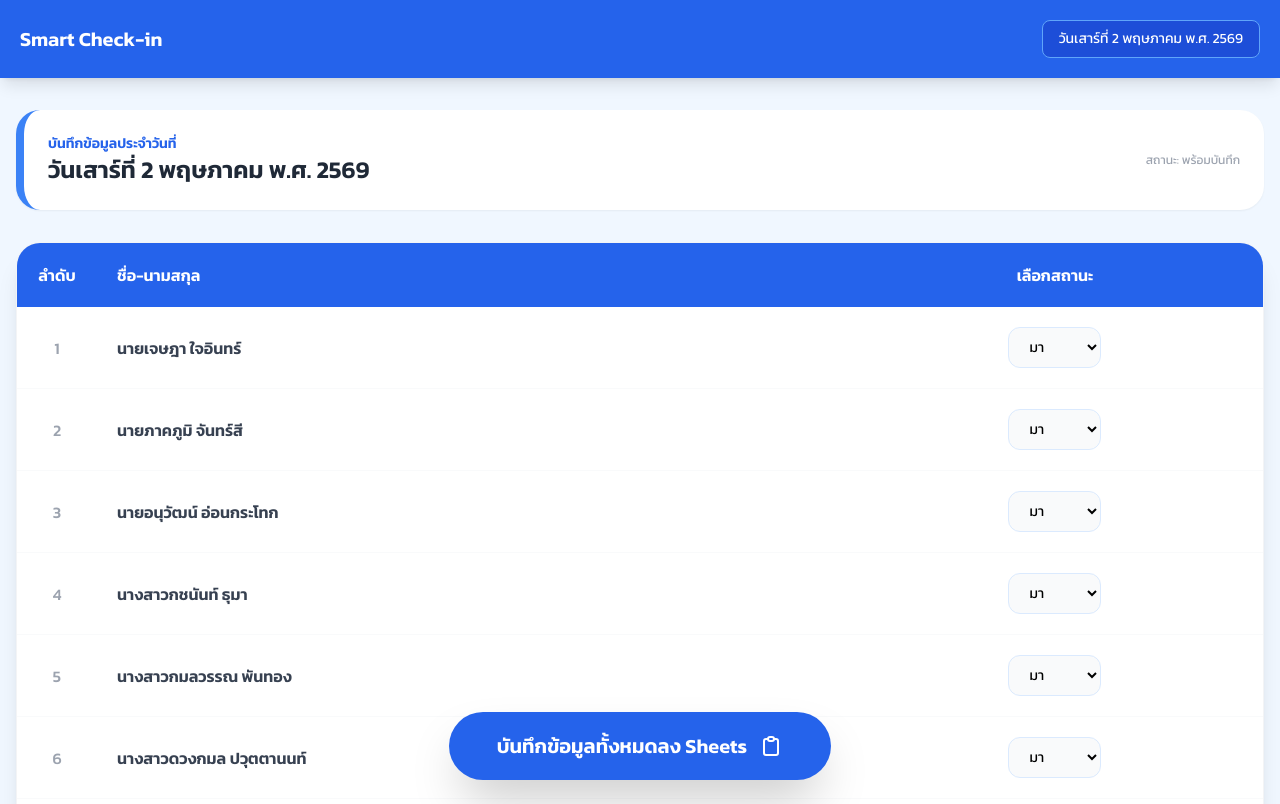
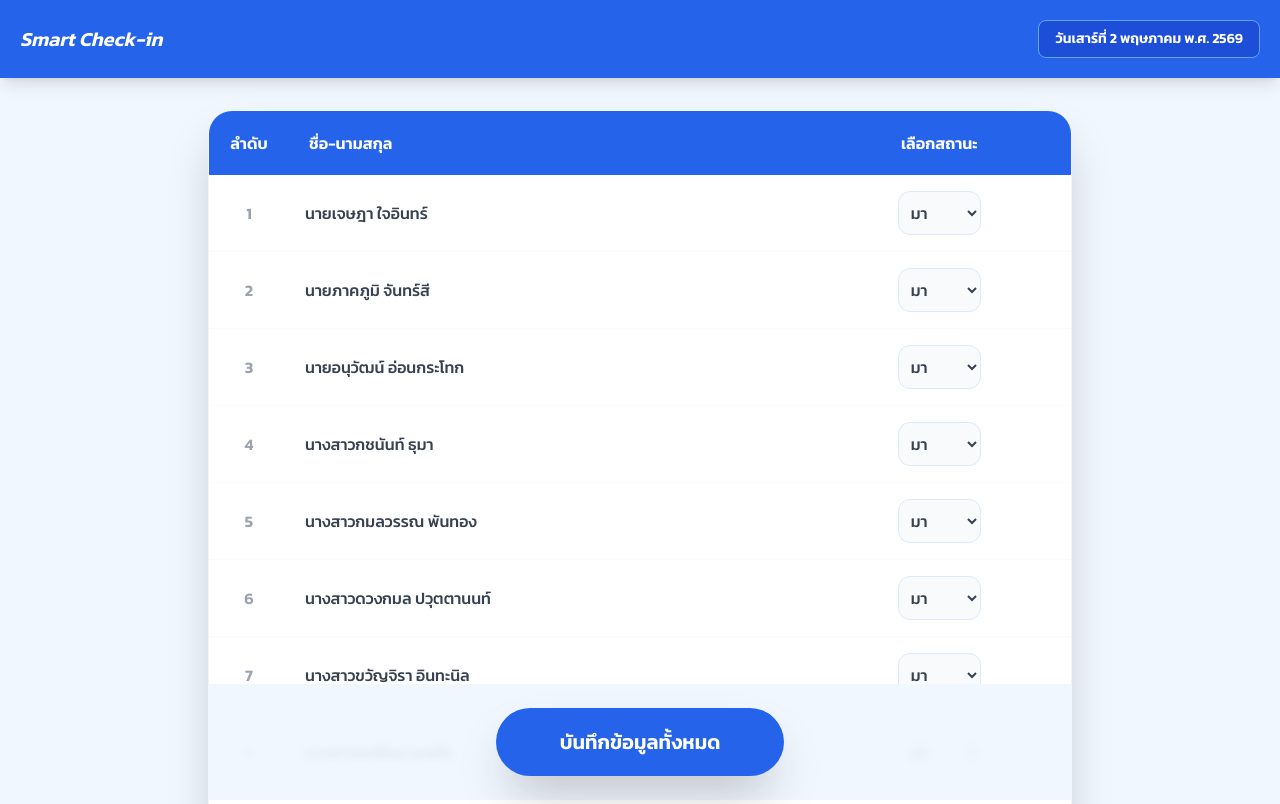
Before and after one commit to sukanyaainchan-creator/attendance-system, a plain HTML site: page index.html in a window 1280 px wide. Shown: the top 804 px of the page. Drawn offline with nearby package versions, Linux system fonts and the light colour scheme.

Commit message:
Update index.html

```diff
--- a/index.html
+++ b/index.html
@@ -3,37 +3,24 @@
 <head>
     <meta charset="UTF-8">
     <meta name="viewport" content="width=device-width, initial-scale=1.0">
-    <title>Smart Attendance | ระบบเช็คชื่อปุ่มเดียว</title>
+    <title>ระบบเช็คชื่อเข้าแถว | Smart Attendance</title>
     <script src="https://cdn.tailwindcss.com"></script>
     <link href="https://fonts.googleapis.com/css2?family=Kanit:wght@300;400;500;600&display=swap" rel="stylesheet">
     <style>
         body { font-family: 'Kanit', sans-serif; background: #f0f7ff; }
-        .sticky-btn { position: sticky; bottom: 20px; z-index: 40; }
+        .sticky-footer { position: sticky; bottom: 0; background: rgba(240, 247, 255, 0.9); backdrop-filter: blur(5px); }
     </style>
 </head>
-<body class="pb-24">
+<body class="pb-10">
     <nav class="bg-blue-600 text-white p-5 shadow-lg sticky top-0 z-50">
         <div class="container mx-auto flex justify-between items-center">
-            <h1 class="text-xl font-bold">Smart Check-in</h1>
-            <div id="thai-date-display" class="bg-blue-700 px-4 py-2 rounded-lg text-sm border border-blue-400"></div>
+            <h1 class="text-xl font-bold italic">Smart Check-in</h1>
+            <div id="display-date" class="bg-blue-700 px-4 py-2 rounded-lg text-sm font-bold border border-blue-400"></div>
         </div>
     </nav>
 
-    <div class="container mx-auto px-4 py-8">
-        <!-- Date Display Card -->
-        <div class="bg-white p-6 rounded-3xl shadow-sm border-l-8 border-blue-500 mb-8 flex justify-between items-center">
-            <div>
-                <p class="text-blue-600 text-sm font-semibold uppercase">บันทึกข้อมูลประจำวันที่</p>
-                <h2 id="display-date" class="text-2xl font-bold text-gray-800"></h2>
-            </div>
-            <div class="text-right">
-                <p class="text-xs text-gray-400">สถานะ: พร้อมบันทึก</p>
-            </div>
-        </div>
-
-        <!-- Student Table -->
-        <div class="bg-white rounded-3xl shadow-xl overflow-hidden border border-gray-100 mb-10">
-            <div class="overflow-x-auto">
+    <div class="container mx-auto px-4 py-8 max-w-4xl">
+        <div class="bg-white rounded-3xl shadow-2xl overflow-hidden border border-gray-100">
             <table class="w-full text-left">
                 <thead class="bg-blue-600 text-white text-center">
                     <tr>
@@ -42,36 +29,24 @@
                         <th class="p-5">เลือกสถานะ</th>
                     </tr>
                 </thead>
-                    <tbody id="student-list" class="divide-y divide-gray-50 text-center">
-                        <!-- รายชื่อจะขึ้นตรงนี้ -->
+                <tbody id="student-list" class="divide-y divide-gray-50 text-center font-medium text-gray-700">
+                    <!-- รายชื่อจะแสดงที่นี่ -->
                 </tbody>
             </table>
         </div>
-        </div>
 
-        <!-- ปุ่มบันทึกปุ่มเดียว (Sticky Button) -->
-        <div class="flex justify-center sticky-btn">
-            <button onclick="submitAllData()" id="save-all-btn" class="bg-blue-600 hover:bg-blue-700 text-white text-xl font-bold px-12 py-5 rounded-full shadow-2xl transition-all active:scale-95 flex items-center space-x-3">
-                <span>บันทึกข้อมูลทั้งหมดลง Sheets</span>
-                <svg class="w-6 h-6" fill="none" stroke="currentColor" viewBox="0 0 24 24"><path stroke-linecap="round" stroke-linejoin="round" stroke-width="2" d="M9 5H7a2 2 0 00-2 2v12a2 2 0 002 2h10a2 2 0 002-2V7a2 2 0 00-2-2h-2M9 5a2 2 0 002 2h2a2 2 0 002-2M9 5a2 2 0 012-2h2a2 2 0 012 2"></path></svg>
+        <div class="mt-10 flex justify-center sticky-footer py-6">
+            <button onclick="submitAttendance()" id="submit-btn" class="bg-blue-600 hover:bg-blue-700 text-white text-xl font-bold px-16 py-5 rounded-full shadow-2xl transition-all active:scale-95 flex items-center space-x-3">
+                <span>บันทึกข้อมูลทั้งหมด</span>
             </button>
         </div>
     </div>
 
     <script>
-        // *** 1. นำ URL ของ Web App มาใส่ตรงนี้ ***
-        const SCRIPT_URL = "https://script.google.com/macros/s/AKfycbx4hdruaPqbj5OuDT6OWRWXnv11sFG9sP_D-0aFLraSzSNBu2g7Q1EJmasbTOnS5FEv/exec";
+        // *** 1. วาง URL เว็บแอปของคุณตรงนี้ ***
+        const SCRIPT_URL = "ใส่_URL_เว็บแอป_ของคุณที่นี่";
 
-        const students = [
-            "นายเจษฎา ใจอินทร์", "นายภาคภูมิ จันทร์สี", "นายอนุวัฒน์ อ่อนกระโทก", "นางสาวกชนันท์ ธุมา",
-            "นางสาวกมลวรรณ พันทอง", "นางสาวดวงกมล ปวุตตานนท์", "นางสาวขวัญจิรา อินทะนิล", "นางสาวพรพิมล นวลงิ้ว",
-            "นางสาวฟ้าใส ยืนยง", "นางสาววรางคณา โฉมศรี", "นางสาวศศิณา สุวรรณประทีป", "นางสาวสุกัญญา อินจันทร์",
-            "นางสาวสุภาพร ดาวเรือง", "นางสาวเสาวลักษณ์ คำดี", "นางสาวหยาดนรินทร์ เพชรนิล", "นางสาวอรพรรณ เพ็ญเขตร์กร",
-            "นายปรเมธ เสียงเสนาะ", "นายตะวันส่อง ศิริเวช", "นายพิชิต ชัยเกตุ", "นายรัชพล บุญสำรี",
-            "นายธีรพัฒ สังข์เดช", "นายพีรพัฒน์ ไกกาศ", "นางสาวชนัญชิดา โสภาพล", "นางสาวภาวิดา เทวรักษ์ษากูล",
-            "นางสาวบุษกร ศุภลักษณ์", "นางสาวมนัสนันท์ อ่ำเฮง", "นางสาววันวิสา เจริญศิลป์", "นางสาวสุทธิกานต์ แก้วจุ้ย",
-            "นายสุริยะ ศรีนวล", "นายอชิตะ ขอนแก่น", "นายรพีภัทร อยู่ดี", "นายธนพร ชวนทิศ"
-        ];
+        const students = ["นายเจษฎา ใจอินทร์", "นายภาคภูมิ จันทร์สี", "นายอนุวัฒน์ อ่อนกระโทก", "นางสาวกชนันท์ ธุมา", "นางสาวกมลวรรณ พันทอง", "นางสาวดวงกมล ปวุตตานนท์", "นางสาวขวัญจิรา อินทะนิล", "นางสาวพรพิมล นวลงิ้ว", "นางสาวฟ้าใส ยืนยง", "นางสาววรางคณา โฉมศรี", "นางสาวศศิณา สุวรรณประทีป", "นางสาวสุกัญญา อินจันทร์", "นางสาวสุภาพร ดาวเรือง", "นางสาวเสาวลักษณ์ คำดี", "นางสาวหยาดนรินทร์ เพชรนิล", "นางสาวอรพรรณ เพ็ญเขตร์กร", "นายปรเมธ เสียงเสนาะ", "นายตะวันส่อง ศิริเวช", "นายพิชิต ชัยเกตุ", "นายรัชพล บุญสำรี", "นายธีรพัฒ สังข์เดช", "นายพีรพัฒน์ ไกกาศ", "นางสาวชนัญชิดา โสภาพล", "นางสาวภาวิดา เทวรักษ์ษากูล", "นางสาวบุษกร ศุภลักษณ์", "นางสาวมนัสนันท์ อ่ำเฮง", "นางสาววันวิสา เจริญศิลป์", "นางสาวสุทธิกานต์ แก้วจุ้ย", "นายสุริยะ ศรีนวล", "นายอชิตะ ขอนแก่น", "นายรพีภัทร อยู่ดี", "นายธนพร ชวนทิศ"];
 
         function getThaiDate() {
             const now = new Date();
@@ -81,61 +56,51 @@
         }
 
         window.onload = function() {
-            const dateStr = getThaiDate();
-            document.getElementById('thai-date-display').innerText = dateStr;
-            document.getElementById('display-date').innerText = dateStr;
-
+            document.getElementById('display-date').innerText = getThaiDate();
             const list = document.getElementById('student-list');
             students.forEach((name, i) => {
                 const tr = document.createElement('tr');
                 tr.className = "hover:bg-blue-50 transition-colors";
                 tr.innerHTML = `
-                    <td class="p-5 text-gray-400 font-medium">${i+1}</td>
-                    <td class="p-5 font-semibold text-gray-700 text-left">${name}</td>
-                    <td class="p-5">
-                        <select id="status-${i}" class="bg-gray-50 border border-blue-100 rounded-xl p-2 px-4 text-sm outline-none cursor-pointer focus:ring-2 focus:ring-blue-400">
+                    <td class="p-4 text-gray-400 font-bold">${i+1}</td>
+                    <td class="p-4 text-left">${name}</td>
+                    <td class="p-4">
+                        <select id="status-${i}" class="bg-gray-50 border border-blue-100 rounded-xl p-2 outline-none cursor-pointer focus:ring-2 focus:ring-blue-400">
                             <option value="มา">มา</option>
                             <option value="ขาด">ขาด</option>
                             <option value="สาย">สาย</option>
                             <option value="ลากิจ">ลากิจ</option>
                             <option value="ลาป่วย">ลาป่วย</option>
                         </select>
-                    </td>
-                `;
+                    </td>`;
                 list.appendChild(tr);
             });
         };
 
-        async function submitAllData() {
-            const btn = document.getElementById('save-all-btn');
-            const date = document.getElementById('thai-date-display').innerText;
-            const payload = [];
+        async function submitAttendance() {
+            const btn = document.getElementById('submit-btn');
+            const date = document.getElementById('display-date').innerText;
+            const attendees = students.map((name, i) => ({ name: name, status: document.getElementById(`status-${i}`).value }));
 
-            // รวบรวมข้อมูลทุกคน
-            students.forEach((name, i) => {
-                const status = document.getElementById(`status-${i}`).value;
-                payload.push({ name: name, status: status });
-            });
-
-            if(!confirm("ยืนยันการบันทึกข้อมูลของนักเรียนทั้ง 32 คน?")) return;
+            if (!confirm("ยืนยันการบันทึกข้อมูลนักเรียนทั้ง 32 คน?")) return;
 
             btn.disabled = true;
-            btn.innerText = "กำลังบันทึกข้อมูลทั้งหมด...";
+            btn.innerText = "กำลังบันทึกลง Google Sheets...";
             btn.classList.replace('bg-blue-600', 'bg-gray-400');
 
             try {
                 await fetch(SCRIPT_URL, {
                     method: 'POST',
                     mode: 'no-cors',
-                    body: JSON.stringify({ date: date, attendees: payload })
+                    body: JSON.stringify({ date: date, attendees: attendees })
                 });
-                alert("บันทึกข้อมูลทั้ง 32 คนเรียบร้อยแล้ว!");
-                btn.innerText = "บันทึกสำเร็จเรียบร้อย ✅";
+                alert("บันทึกสำเร็จเรียบร้อย ✅");
+                btn.innerText = "บันทึกสำเร็จ ✅";
                 btn.classList.replace('bg-gray-400', 'bg-green-500');
             } catch (error) {
-                alert("เกิดข้อผิดพลาดในการเชื่อมต่อ");
+                alert("เกิดข้อผิดพลาดในการเชื่อมต่อ!");
                 btn.disabled = false;
-                btn.innerText = "ลองบันทึกอีกครั้ง";
+                btn.innerText = "ลองใหม่อีกครั้ง";
                 btn.classList.replace('bg-gray-400', 'bg-blue-600');
             }
         }
```
Lines whose indentation alone changed are shown as unchanged.
